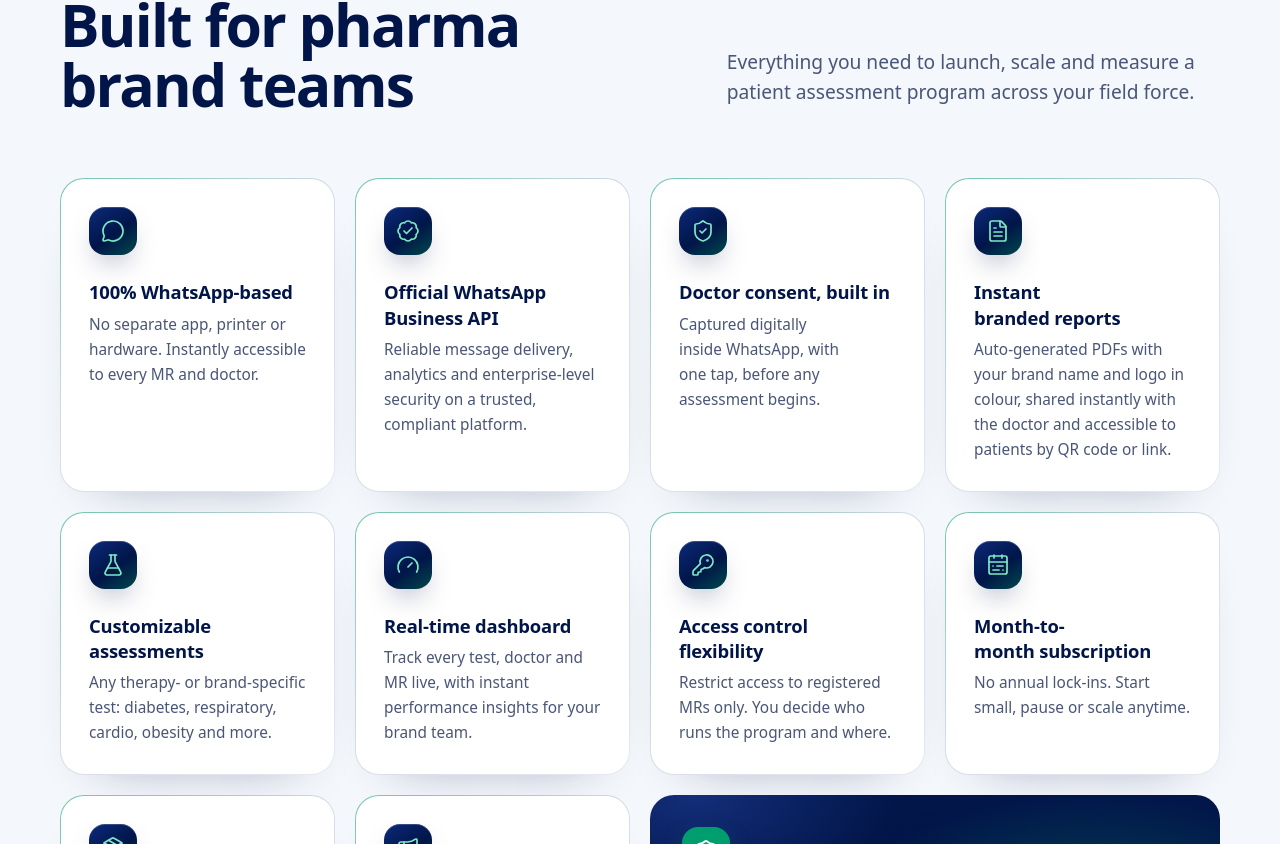
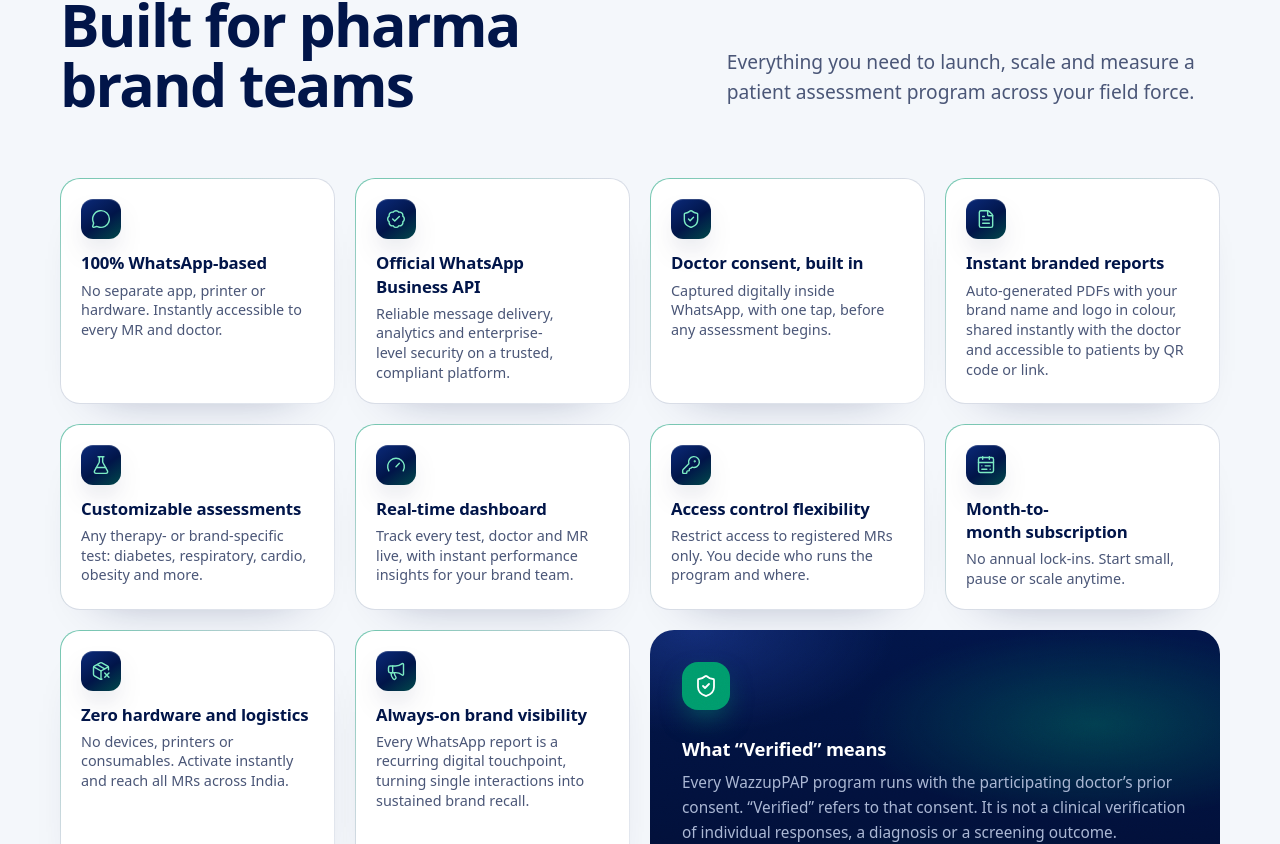
Before and after one commit to Rohan9833/WazzupPAP_display, a React (Vite) app in the folder frontend/: page / in a window 1280 px wide. Shown: the part 5976-6820 px from the top of the page. Built offline with nearby package versions, Linux system fonts and the light colour scheme; no server answers.

Commit message:
Compact feature card spacing

```diff
--- a/frontend/src/components/sections/Features.jsx
+++ b/frontend/src/components/sections/Features.jsx
@@ -41,13 +41,13 @@ export default function Features() {
           {FEATURES.map(({ icon: Icon, t, d }) => (
             <li
               key={t}
-              className="edge-card group relative overflow-hidden rounded-[1.5rem] p-6 shadow-[0_24px_50px_-40px_rgb(1_21_73/0.45)] transition-[transform,box-shadow] duration-300 hover:-translate-y-1 hover:shadow-[0_34px_60px_-38px_rgb(1_21_73/0.55)] sm:p-7"
+              className="edge-card group relative overflow-hidden rounded-[1.25rem] p-3.5 shadow-[0_24px_50px_-40px_rgb(1_21_73/0.45)] transition-[transform,box-shadow] duration-300 hover:-translate-y-1 hover:shadow-[0_34px_60px_-38px_rgb(1_21_73/0.55)] sm:p-5"
             >
-              <span className="icon-gem grid h-12 w-12 place-items-center rounded-2xl">
-                <Icon className="h-6 w-6 text-[#7beac3]" strokeWidth={1.7} aria-hidden />
+              <span className="icon-gem grid h-10 w-10 place-items-center rounded-xl">
+                <Icon className="h-5 w-5 text-[#7beac3]" strokeWidth={1.7} aria-hidden />
               </span>
-              <h3 className="mt-6 text-[1.15rem] font-semibold leading-snug tracking-[-0.01em]">{t}</h3>
-              <p className="mt-2 text-[0.96rem] leading-relaxed">{d}</p>
+              <h3 className="mt-3 text-[1.05rem] font-semibold leading-snug tracking-[-0.01em]">{t}</h3>
+              <p className="mt-1.5 text-[0.9rem] leading-snug">{d}</p>
             </li>
           ))}
 
```
